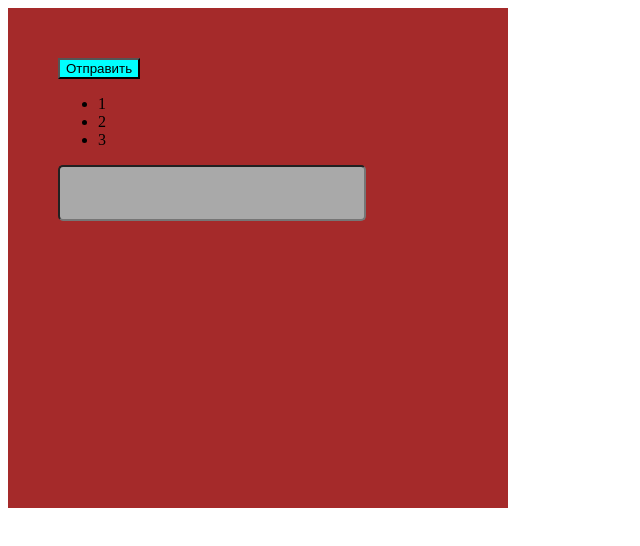
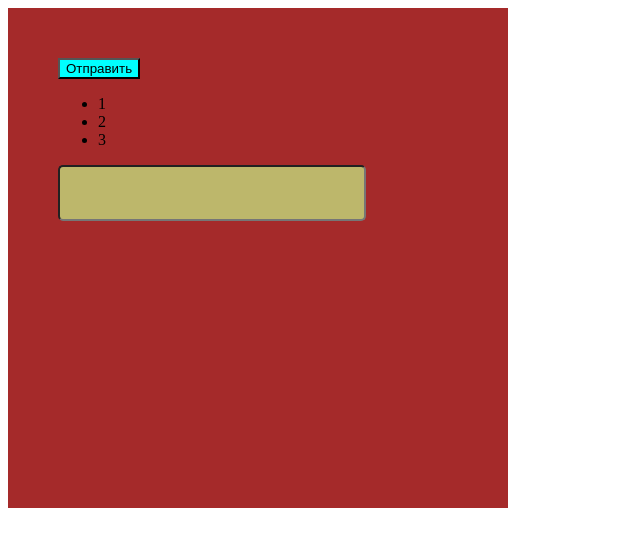
Before and after one commit to Chairkin-Anton/practice, a plain HTML site: page index.html in a window 1280 px wide. Shown: the whole page, without its empty margins (0-640 px from the left). Drawn offline with Linux system fonts and the light colour scheme.

Commit message:
Изменили цвет инпута

```diff
--- a/style.css
+++ b/style.css
@@ -13,5 +13,5 @@
     width: 300px;
     min-height: 50px;
     border-radius: 5px;
-    background-color: darkgray;
+    background-color: darkkhaki;
 }
```
